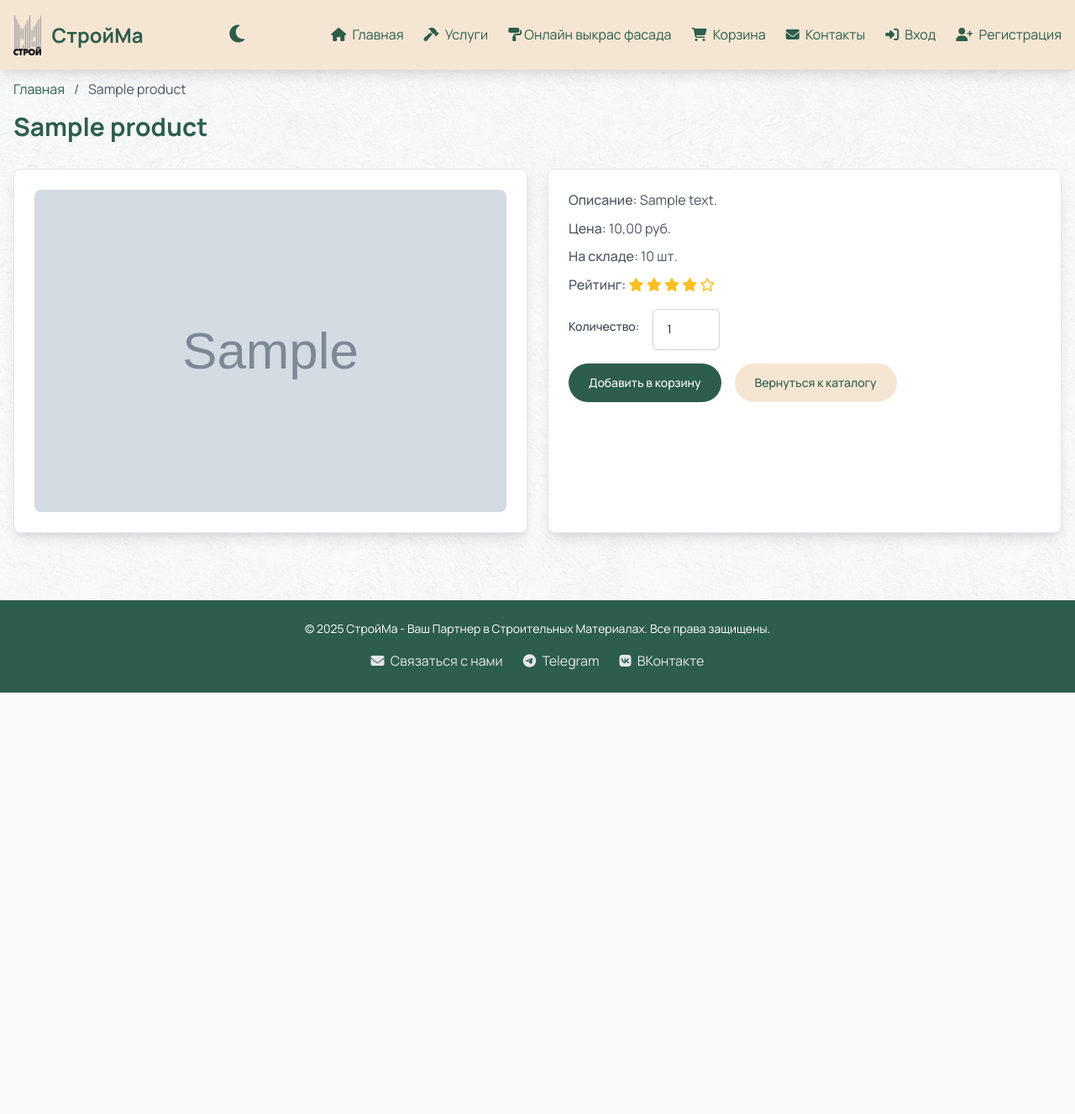
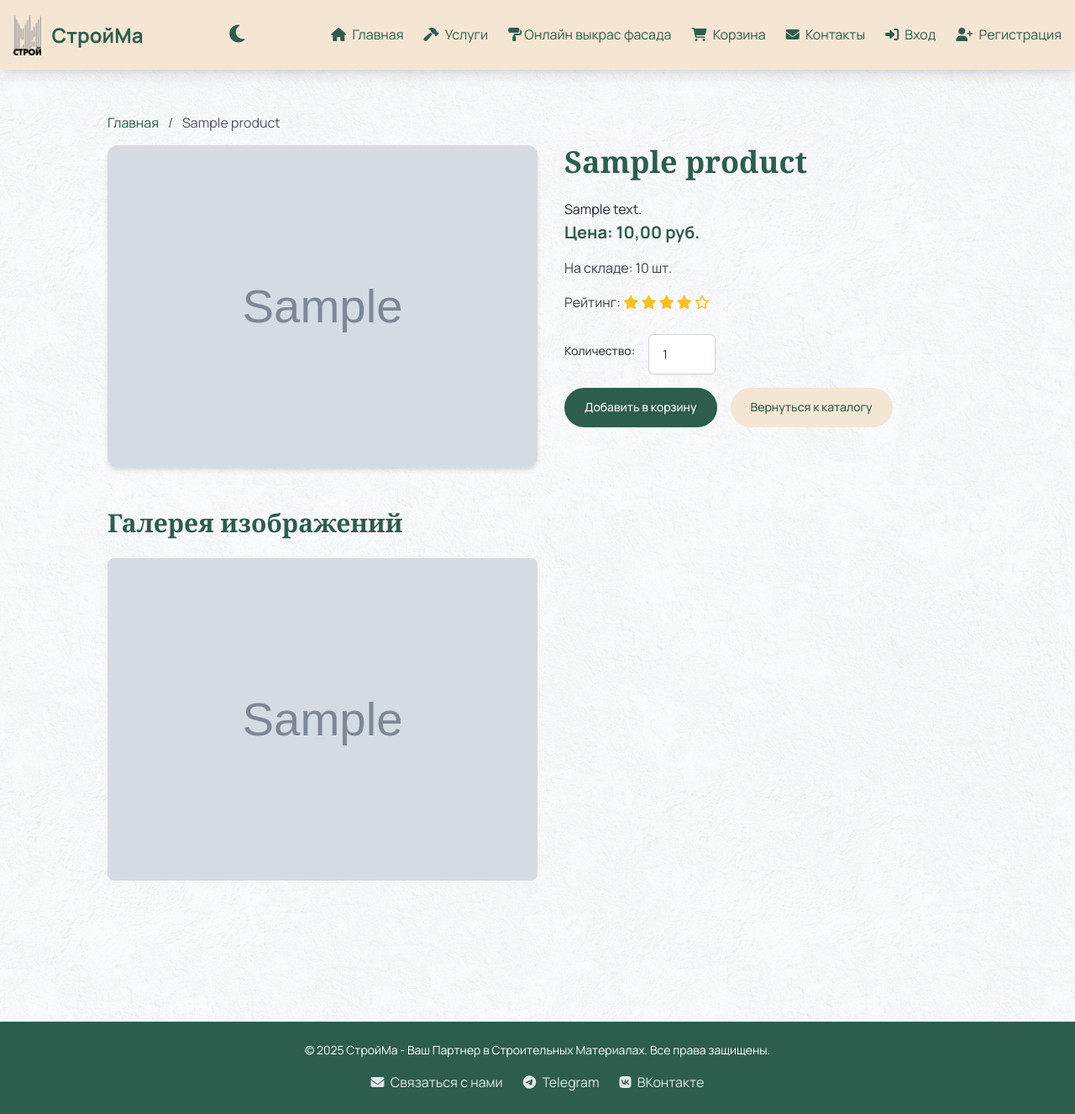
Before and after one commit to develop-mdv/stroyma_website, a Django app: page /1/ in a window 1280 px wide. Shown: the whole page at 84% size. Before the commit the page ends 825 px from the top, so only its background shows below. Run offline with Django 5.2, Linux system fonts and the light colour scheme; tables that the repository leaves empty hold one stand-in row (values such as "Sample post"); grey boxes marked "Sample" are stand-in pictures; some libraries are stand-ins or nearby versions.

Commit message:
Галерея изображений на странице подробнее о товаре.

```diff
--- a/products/models.py
+++ b/products/models.py
@@ -73,3 +73,15 @@ class BaseTexture(models.Model):
 
     def __str__(self):
         return self.name
+
+class ProductImage(models.Model):
+    product = models.ForeignKey(Product, related_name='images', on_delete=models.CASCADE)
+    image = models.ImageField(upload_to='products/gallery/')
+    title = models.CharField(max_length=255, blank=True)
+    order = models.PositiveIntegerField(default=0)
+
+    class Meta:
+        ordering = ['order']
+
+    def __str__(self):
+        return f"Изображение для {self.product.name}"
--- a/products/templates/products/product_detail.html
+++ b/products/templates/products/product_detail.html
@@ -1,6 +1,16 @@
 {% extends 'products/base.html' %}
+{% load static %}
+
+{% block title %}{{ product.name }} | Stroyma{% endblock %}
+
+{% block extra_css %}
+<link rel="stylesheet" href="https://cdn.jsdelivr.net/npm/@fancyapps/ui/dist/fancybox/fancybox.css" />
+<link rel="stylesheet" href="https://cdn.jsdelivr.net/npm/@fancyapps/ui/dist/carousel/carousel.css" />
+{% endblock %}
 
 {% block content %}
+<div class="bg-[#F8F5EF] min-h-screen py-10 px-4">
+    <div class="max-w-5xl mx-auto">
         <!-- Хлебные крошки -->
         <nav class="text-sm text-gray-600 mb-4">
             <a href="{% url 'product_list' %}" class="text-deep-green hover:text-gray-600 transition">Главная</a>
@@ -8,20 +18,23 @@
             <span>{{ product.name }}</span>
         </nav>
 
-<h1 class="text-3xl font-bold text-deep-green mb-8 animate-fade-in">{{ product.name }}</h1>
+        <!-- Верхний блок с основной информацией -->
+        <div class="flex flex-col md:flex-row mb-12 items-start gap-8">
+            <div class="w-full md:w-1/2">
+                {% if product.image %}
+                    <img src="{{ product.image.url }}" alt="{{ product.name }}" class="rounded-xl shadow-md w-full object-cover h-auto max-h-[400px]">
+                {% else %}
+                    <img src="https://via.placeholder.com/300x300?text=Нет+изображения" class="rounded-xl shadow-md w-full object-cover">
+                {% endif %}
+            </div>
+            <div class="flex-1">
+                <h1 class="text-4xl font-serif text-deep-green mb-4">{{ product.name }}</h1>
+                <p class="text-lg text-gray-800 mb-6 leading-relaxed">{{ product.description|linebreaks }}</p>
 
-<!-- Карточка товара -->
-<div class="grid grid-cols-1 md:grid-cols-2 gap-6">
-    <div class="bg-white rounded-lg shadow-lg p-6 animate-fade-in border border-gray-200 dark:border-gray-600">
-        <!-- Изображение товара -->
-        <img src="{{ product.image.url }}" alt="{{ product.name }}" class="w-full h-96 object-cover rounded-lg" loading="lazy">
-    </div>
-    <div class="bg-white rounded-lg shadow-lg p-6 animate-fade-in border border-gray-200 dark:border-gray-600">
-        <!-- Описание товара -->
-        <p class="text-gray-600 mb-2"><strong class="font-medium">Описание:</strong> {{ product.description }}</p>
-        <p class="text-gray-600 mb-2"><strong class="font-medium">Цена:</strong> {{ product.price }} руб.</p>
-        <p class="text-gray-600 mb-2"><strong class="font-medium">На складе:</strong> {{ product.stock }} шт.</p>
-        <p class="text-gray-600 mb-2"><strong class="font-medium">Рейтинг:</strong>
+                <div class="space-y-4 mb-6">
+                    <p class="text-xl font-semibold text-deep-green">Цена: {{ product.price }} руб.</p>
+                    <p class="text-gray-700">На складе: {{ product.stock }} шт.</p>
+                    <p class="text-gray-700">Рейтинг:
                         <span class="text-yellow-400 dark:text-yellow-300">
                             {% for i in '12345' %}
                                 {% if forloop.counter <= product.rating %}
@@ -32,6 +45,7 @@
                             {% endfor %}
                         </span>
                     </p>
+                </div>
 
                 <!-- Форма выбора количества -->
                 <form method="post" action="{% url 'add_to_cart' pk=product.pk %}" class="mt-4">
@@ -52,4 +66,40 @@
                 </form>
             </div>
         </div>
+
+        <!-- Галерея изображений -->
+        {% if product.images.exists %}
+        <div class="mb-12">
+            <h2 class="text-3xl font-serif font-bold text-deep-green mb-6">Галерея изображений</h2>
+            <div id="product-gallery" class="f-carousel" data-carousel="static">
+                {% for image in product.images.all %}
+                    <div class="f-carousel__slide">
+                        <a href="{{ image.image.url }}" data-fancybox="gallery">
+                            <img src="{{ image.image.url }}" alt="{{ image.title|default:product.name }}" class="w-full h-96 object-cover rounded-lg" />
+                        </a>
+                    </div>
+                {% endfor %}
+            </div>
+        </div>
+        {% endif %}
+    </div>
+</div>
 {% endblock %}
+
+{% block extra_js %}
+<script src="https://cdn.jsdelivr.net/npm/@fancyapps/ui/dist/fancybox/fancybox.umd.js"></script>
+<script src="https://cdn.jsdelivr.net/npm/@fancyapps/ui/dist/carousel/carousel.umd.js"></script>
+<script>
+document.addEventListener('DOMContentLoaded', function () {
+    if (window.Carousel) {
+        new Carousel(document.getElementById("product-gallery"), {
+            Dots: true,
+        });
+    }
+
+    Fancybox.bind('[data-fancybox="gallery"]', {
+        Thumbs: false,
+    });
+});
+</script>
+{% endblock %}
```
Also changed, not shown: products/admin.py (+6 -1 lines), products/migrations/0004_productimage.py (added). Lines whose indentation alone changed are shown as unchanged.
